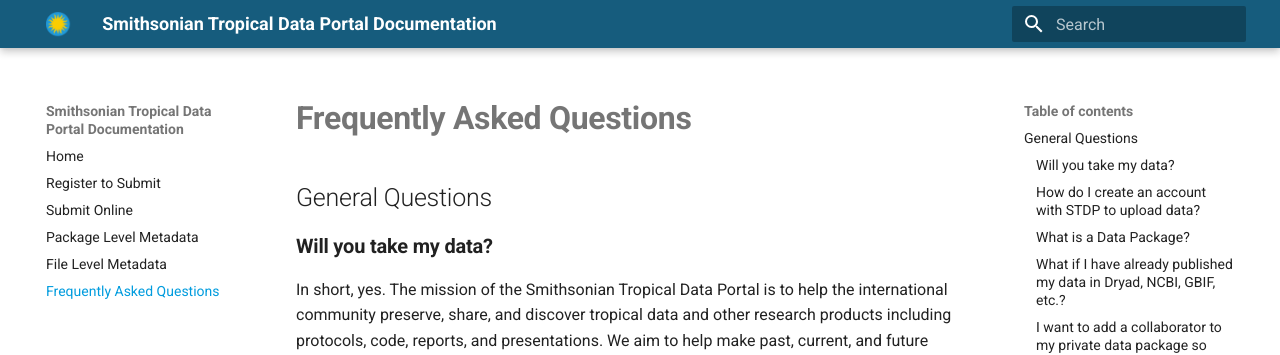
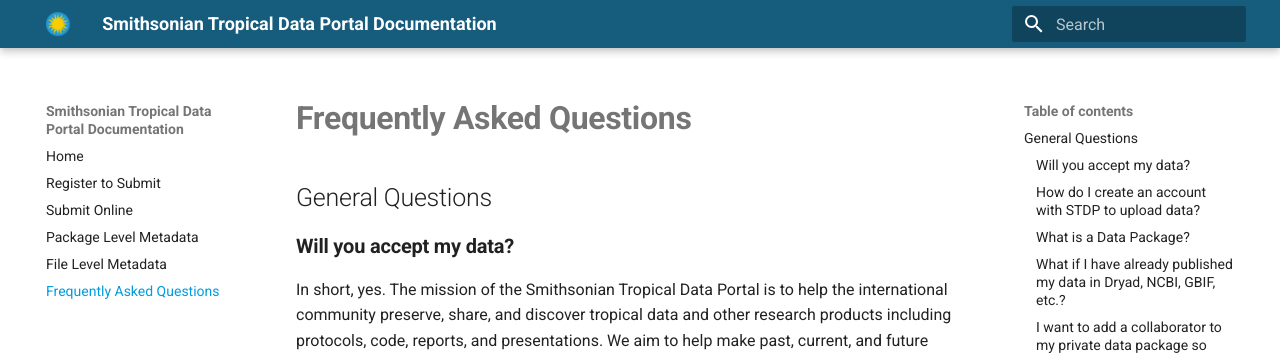
Before and after one commit to SmithsonianTropicalDataPortal/STDP_Documentation, an MkDocs documentation site: the page built from docs/faq.md, in a window 1280 px wide and 900 px high. Shown: the top 355 px of the window. Built offline with MkDocs 1.6.1 and Material for MkDocs 9.7.7, drawn with Linux system fonts in a browser that asks for light colours.

Commit message:
change llanguage

```diff
--- a/docs/faq.md
+++ b/docs/faq.md
@@ -1,6 +1,6 @@
 # **Frequently Asked Questions**
 ## General Questions
-### **Will you take my data?**
+### **Will you accept my data?**
 In short, yes. The mission of the Smithsonian Tropical Data Portal is to help the international community preserve, share, and discover tropical data and other research products including protocols, code, reports, and presentations. We aim to help make past, current, and future tropical datasets accessible by providing resources for documentation, management, storage, and visualization of tropical research data.
 
 ### **How do I create an account with STDP to upload data?**
```
